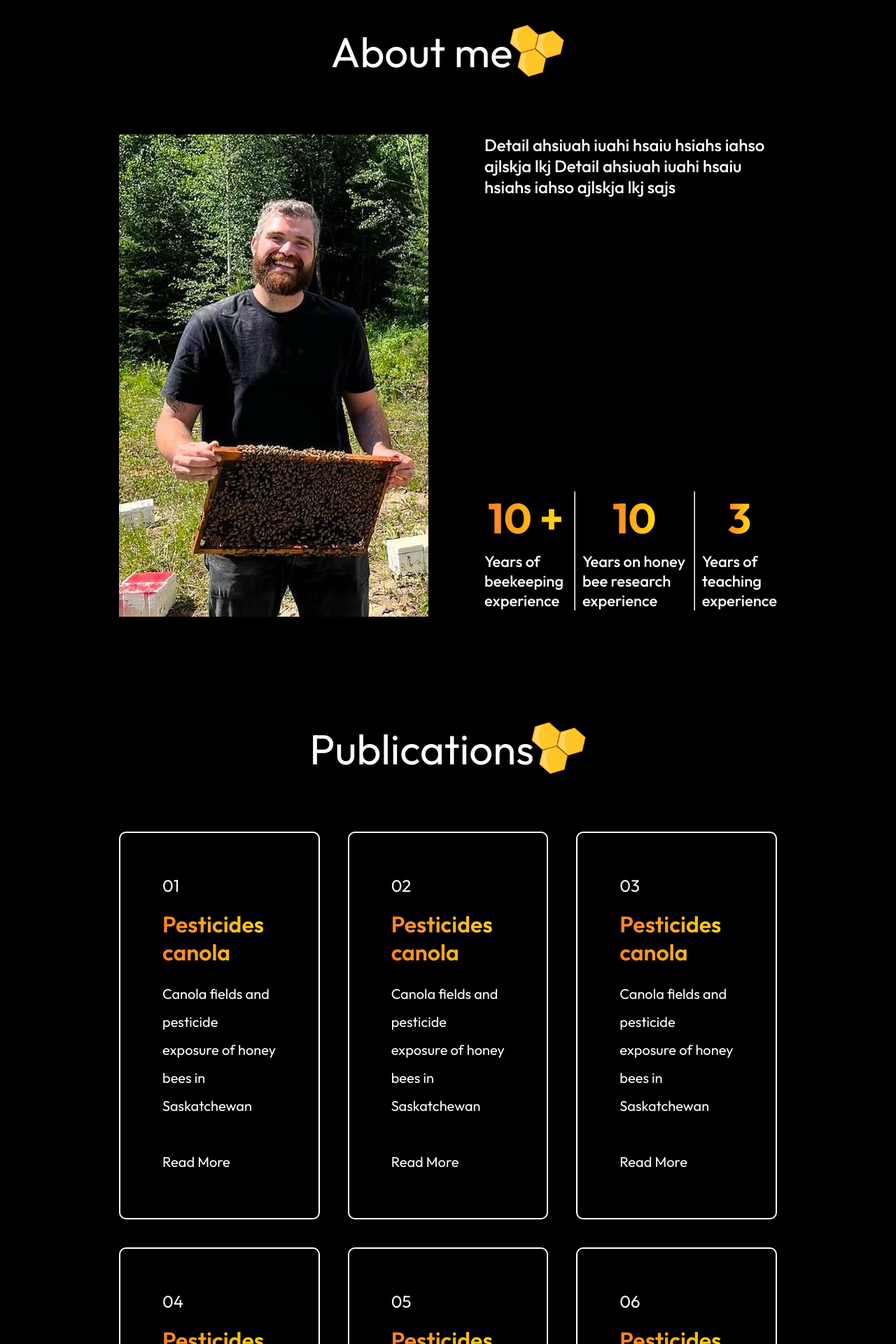
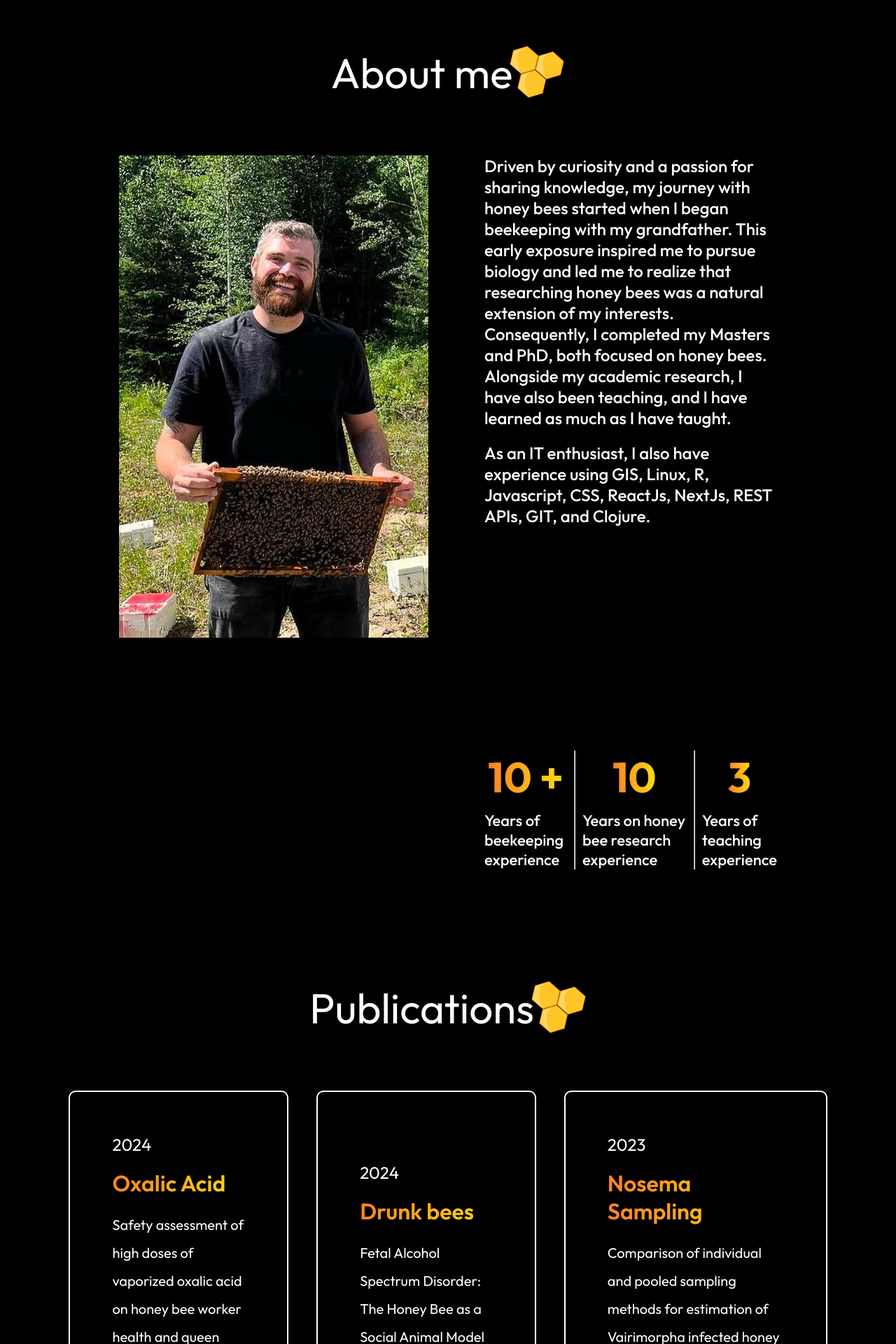
Before and after one commit to mcamilli/portfolio, a React (Vite) app: page / in a window 1280 px wide. Shown: the part 880-2800 px from the top of the page at 70% size. Built offline with nearby package versions, Linux system fonts and the light colour scheme.

Commit message:
Organized the publication sections and link to the papers

```diff
--- a/index.html
+++ b/index.html
@@ -2,7 +2,7 @@
 <html lang="en">
   <head>
     <meta charset="UTF-8" />
-    <link rel="icon" type="image/svg+xml" href="/vite.svg" />
+    <link rel="icon" type="image/svg+xml" href="/src/assets/logo2.png" />
     <meta name="viewport" content="width=device-width, initial-scale=1.0" />
     <title> Marcelo Polizel Camilli</title>
     <link rel="preconnect" href="https://fonts.googleapis.com">
--- a/src/Components/About/About.css
+++ b/src/Components/About/About.css
@@ -49,8 +49,6 @@
     font-weight: 500;
 }
 
-
-
 .about-achievements{
     display: flex;
     width: 100%;
@@ -58,7 +56,7 @@
     margin-bottom: 80px;
     gap: 10px;
     transition: 0.5s;
-    margin-top: 400px;
+    margin-top: 300px;
 }
 
 .about-achievements h1{
--- a/src/Components/About/About.jsx
+++ b/src/Components/About/About.jsx
@@ -17,8 +17,12 @@ const About = () => {
         </div>
             <div className='about-right'>
                 <div className='about-para'>
-                    <p>Detail ahsiuah iuahi hsaiu hsiahs iahso ajlskja lkj
-                    Detail ahsiuah iuahi hsaiu hsiahs iahso ajlskja lkj sajs
+                    <p>Driven by curiosity and a passion for sharing knowledge, my journey with honey bees started when I began beekeeping with my grandfather.
+                        This early exposure inspired me to pursue biology and led me to realize that researching honey bees was a natural extension of my interests.
+                        Consequently, I completed my Masters and PhD, both focused on honey bees.
+                        Alongside my academic research, I have also been teaching, and I have learned as much as I have taught.
+                    </p>
+                    <p>As an IT enthusiast, I also have experience using GIS, Linux, R, Javascript, CSS, ReactJs, NextJs, REST APIs, GIT, and Clojure.
                     </p>
                 <div className='about-achievements'>
                 <div className="about-achievement">
--- a/src/Components/Contact/Contact.jsx
+++ b/src/Components/Contact/Contact.jsx
@@ -10,6 +10,13 @@ const Contact = () => {
     const onSubmit = async (event) => {
         event.preventDefault();
         const formData = new FormData(event.target);
+
+        for (let [key, value] of formData.entries()) {
+            if (!value.trim()) {
+              alert("Please fill in all fields.");
+              return;
+            }
+          }
 
         formData.append("access_key", "c711a647-3f29-4fd7-bbb4-5232895e061d");
 
--- a/src/Components/Header/Header.jsx
+++ b/src/Components/Header/Header.jsx
@@ -6,8 +6,8 @@ const Header = () => {
   return (
     <div id = 'home' className='header'>
       <img src={profile_img} alt=''/>
-      <h1> <span>I`m Marcelo Camilli</span> Title</h1>
-      <p> Description here  </p>
+      <h1> <span>I`m Marcelo Camilli,</span> PhD</h1>
+      <p> Honey Bee Researcher Exploring into the World of Development </p>
       <div className='header-action'>
         <div className="header-contact">Contact </div>
         <div className="header-resume">My resume</div>
--- a/src/Components/Publications/Publications.jsx
+++ b/src/Components/Publications/Publications.jsx
@@ -5,6 +5,13 @@ import PublicationsData from '../../assets/publications'
 
 
 const Publications = () => {
+
+    const openLink = (link) => {
+        console.log(link);
+        window.open(link, '_blank');
+      };
+
+
   return (
     <div id = 'publications' className='publications'>
         <div className="publications-title">
@@ -18,8 +25,7 @@ const Publications = () => {
                     <h2>{publication.p_title}</h2>
                     <p>{publication.p_desc}</p>
                     <div className='publications-readmore'/>
-                    <p>Read More</p>
-
+                    <p onClick={() => openLink(publication.p_link)} >  Read More</p>
                 </div>
             })}
         </div>
--- a/src/assets/publications.js
+++ b/src/assets/publications.js
@@ -1,51 +1,45 @@
 const PublicationsData = [
 {
-    p_no:"01",
-    p_title:"Pesticides canola",
-    p_desc:"Canola fields and pesticide exposure of honey bees in Saskatchewan",
+    p_no:"2024",
+    p_title:"Oxalic Acid",
+    p_desc:"Safety assessment of high doses of vaporized oxalic acid on honey bee worker health and queen quality",
+    p_link: "https://www.frontiersin.org/journals/bee-science/articles/10.3389/frbee.2024.1442030/full"
+},
+{
+    p_no:"2024",
+    p_title:"Drunk bees",
+    p_desc:"Fetal Alcohol Spectrum Disorder: The Honey Bee as a Social Animal Model",
+    p_link: "https://www.mdpi.com/2075-1729/14/4/434"
+},
+{
+    p_no:"2023",
+    p_title:"Nosema Sampling",
+    p_desc:"Comparison of individual and pooled sampling methods for estimation of Vairimorpha infected honey bee colonies",
+    p_link: "https://journals.sagepub.com/doi/full/10.1177/10406387231194620"
+},
+{
+    p_no:"2022",
+    p_title:"Zinc and honey bee gene expression",
+    p_desc:"Zinc supplementation modifies brain tissue transcriptome of Apis mellifera honeybees",
     p_link: "link"
 },
 {
-    p_no:"02",
-    p_title:"Pesticides canola",
-    p_desc:"Canola fields and pesticide exposure of honey bees in Saskatchewan",
-    p_link: "link"
+    p_no:"2021",
+    p_title:"Zinc and mandibular glands development",
+    p_desc:"Effect of  zinc supplementation on the development of mandibular glands in apis mellifera",
+    p_link: "http://www.bulletinofinsectology.org/pdfarticles/vol74-2021-209-212barros.pdf"
 },
 {
-    p_no:"03",
-    p_title:"Pesticides canola",
-    p_desc:"Canola fields and pesticide exposure of honey bees in Saskatchewan",
-    p_link: "link"
+    p_no:"2021",
+    p_title:"Organic zinc and metalloproteome of royal jelly",
+    p_desc:"Organic zinc supplementation modifies the metalloproteome of royal jelly produced by Apis mellifera",
+    p_link: "https://www.tandfonline.com/doi/abs/10.1080/00218839.2021.1901427"
 },
 {
-    p_no:"04",
-    p_title:"Pesticides canola",
-    p_desc:"Canola fields and pesticide exposure of honey bees in Saskatchewan",
-    p_link: "link"
-},
-{
-    p_no:"05",
-    p_title:"Pesticides canola",
-    p_desc:"Canola fields and pesticide exposure of honey bees in Saskatchewan",
-    p_link: "link"
-},
-{
-    p_no:"06",
-    p_title:"Pesticides canola",
-    p_desc:"Canola fields and pesticide exposure of honey bees in Saskatchewan",
-    p_link: "link"
-},
-{
-    p_no:"07",
-    p_title:"Pesticides canola",
-    p_desc:"Canola fields and pesticide exposure of honey bees in Saskatchewan",
-    p_link: "link"
-},
-{
-    p_no:"08",
-    p_title:"Pesticides canola",
-    p_desc:"Canola fields and pesticide exposure of honey bees in Saskatchewan",
-    p_link: "link"
+    p_no:"2021",
+    p_title:"Protein feed and mandibular glands development",
+    p_desc:"Protein feed stimulates the development of mandibular glands of honey bees (Apis mellifera)",
+    p_link: "https://www.tandfonline.com/doi/abs/10.1080/00218839.2020.1778922"
 },
 ]
 export default PublicationsData
```
